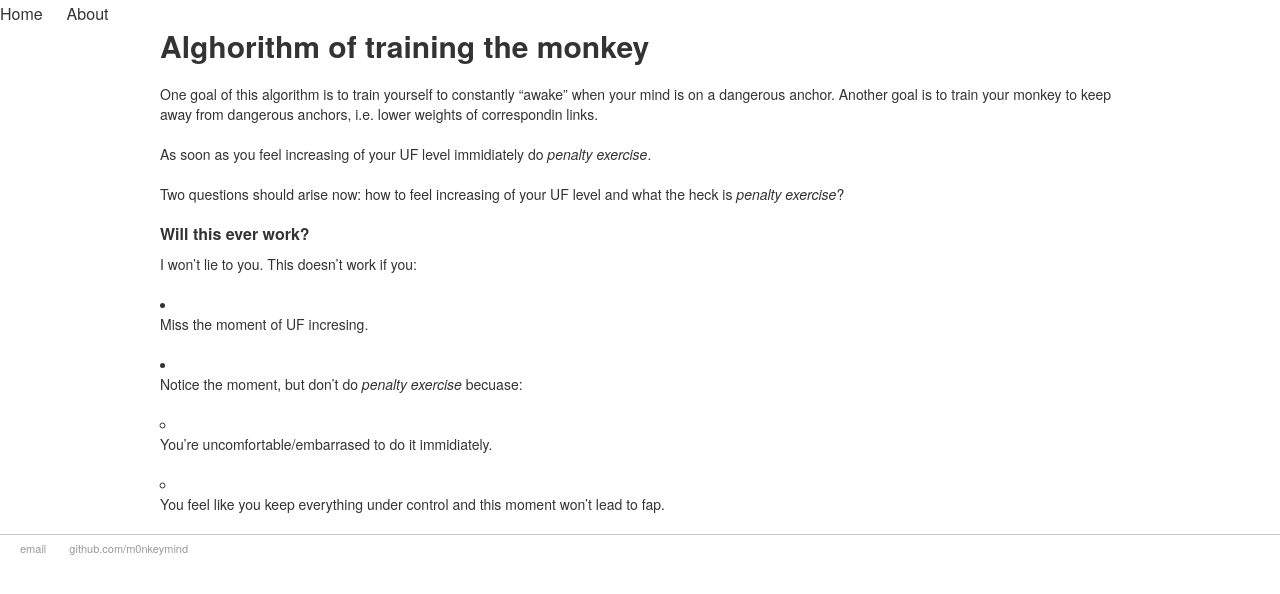
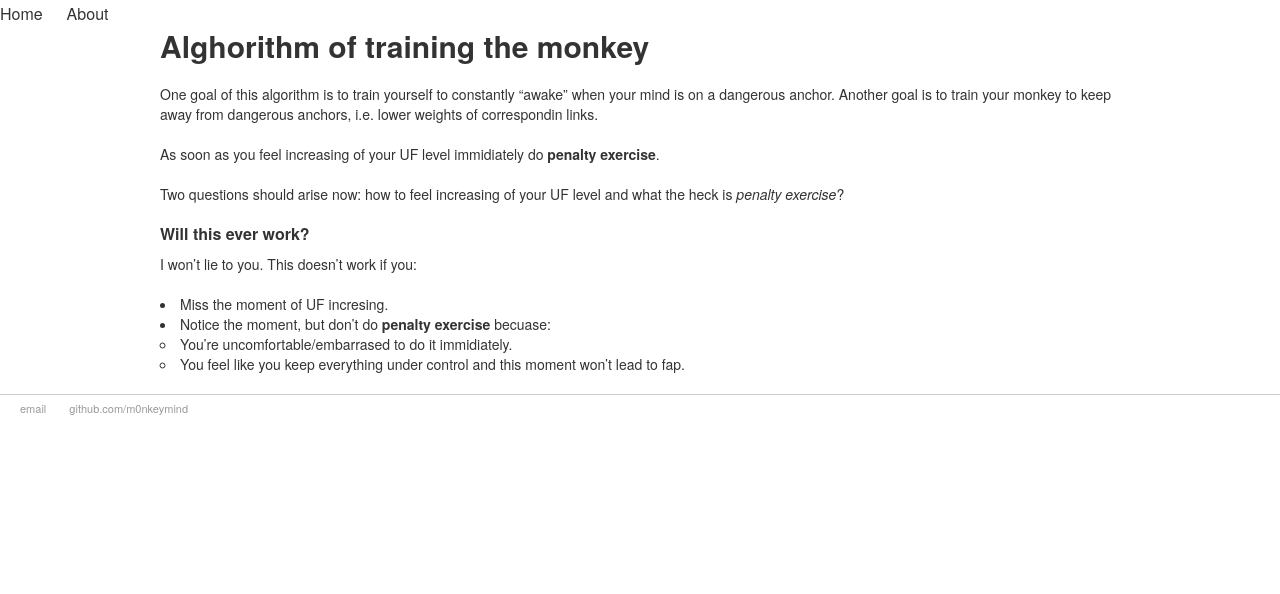
Before and after one commit to m0nkeymind/m0nkeymind.github.io, a Jekyll site: the page built from _articles/algorithm.md, in a window 1280 px wide. Shown: the top 594 px of the page. Built offline with Jekyll 4.4.1, drawn with Linux system fonts in a browser that asks for light colours.

Commit message:
will this ever work? list

```diff
--- a/_articles/algorithm.md
+++ b/_articles/algorithm.md
@@ -7,7 +7,7 @@ One goal of this algorithm is to train yourself to constantly "awake" when your
 mind is on a dangerous anchor. Another goal is to train your monkey to keep away
 from dangerous anchors, i.e. lower weights of correspondin links.
 
-As soon as you feel increasing of your UF level immidiately do *penalty exercise*.
+As soon as you feel increasing of your UF level immidiately do **penalty exercise**.
 
 Two questions should arise now: how to feel increasing of your UF level and what
 the heck is *penalty exercise*?
@@ -18,10 +18,6 @@ the heck is *penalty exercise*?
 I won't lie to you. This doesn't work if you:
 
 * Miss the moment of UF incresing.
-
-* Notice the moment, but don't do *penalty exercise* becuase:
-
+* Notice the moment, but don't do **penalty exercise** becuase:
     + You're uncomfortable/embarrased to do it immidiately.
-
-    + You feel like you keep everything under control and this moment won't lead
-      to fap.
+    + You feel like you keep everything under control and this moment won't lead to fap.
```
